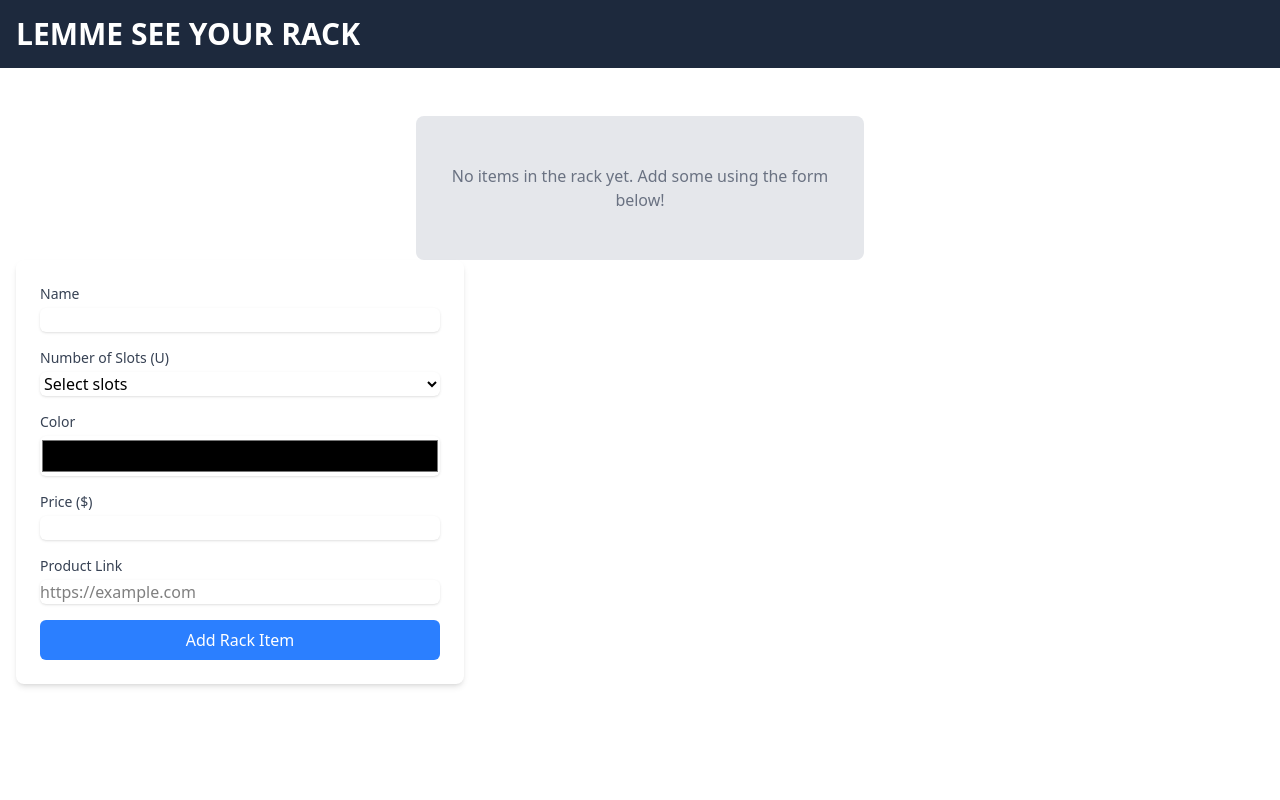
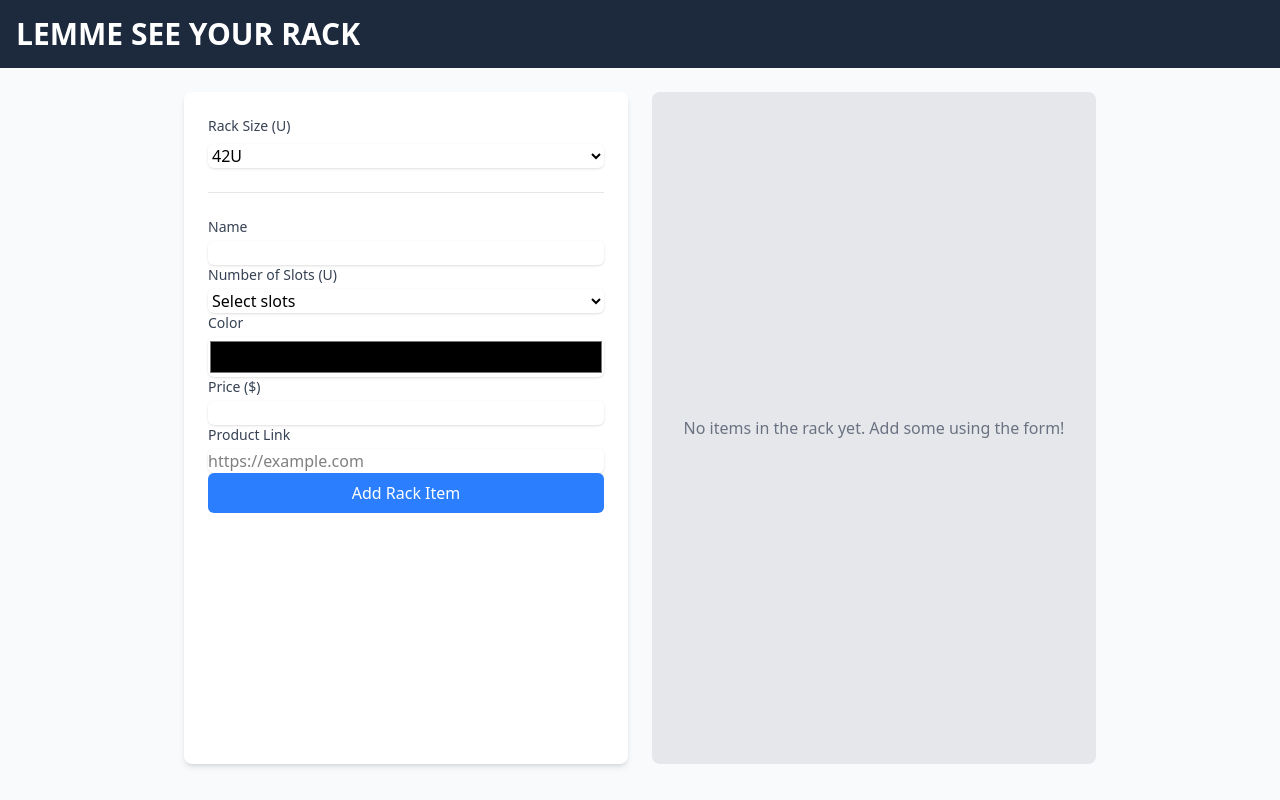
Before and after one commit to corbin-mcguire/lemme-see-your-rack, a React (Vite) app: page / in a window 1280 px wide. Built offline with nearby package versions, Linux system fonts and the light colour scheme.

Commit message:
Working rack visualizer

```diff
--- a/src/App.jsx
+++ b/src/App.jsx
@@ -4,11 +4,13 @@ import Header from "./components/Header.jsx";
 
 function App() {
   return (
-    <div>
+    <div className="min-h-screen bg-gray-50">
       <Header />
-      <div className="p-4">
-        <RackView />
-        <RackForm />
+      <div className="w-3/4 mx-auto">
+        <div className="grid grid-cols-2 gap-6 p-6">
+          <RackForm />
+          <RackView />
+        </div>
       </div>
     </div>
   );
--- a/src/components/RackForm.jsx
+++ b/src/components/RackForm.jsx
@@ -3,6 +3,9 @@ import useRackStore from "../store/rackStore";
 
 export default function RackForm() {
   const addItem = useRackStore((state) => state.addItem);
+  const setRackSize = useRackStore((state) => state.setRackSize);
+  const rackSize = useRackStore((state) => state.rackSize);
+
   const [formData, setFormData] = useState({
     name: "",
     slots: "",
@@ -19,6 +22,10 @@ export default function RackForm() {
     }));
   };
 
+  const handleRackSizeChange = (e) => {
+    setRackSize(Number(e.target.value));
+  };
+
   const handleSubmit = (e) => {
     e.preventDefault();
     addItem({
@@ -28,7 +35,6 @@ export default function RackForm() {
       id: crypto.randomUUID(),
     });
 
-    // Reset form
     setFormData({
       name: "",
       slots: "",
@@ -41,8 +47,29 @@ export default function RackForm() {
   return (
     <form
       onSubmit={handleSubmit}
-      className="max-w-md space-y-4 bg-white p-6 rounded-lg shadow-md"
+      className="sticky top-6 bg-white p-6 rounded-lg shadow-md"
     >
+      <div className="mb-6 pb-6 border-b border-gray-200">
+        <label
+          htmlFor="rackSize"
+          className="block text-sm font-medium text-gray-700 mb-2"
+        >
+          Rack Size (U)
+        </label>
+        <select
+          id="rackSize"
+          value={rackSize}
+          onChange={handleRackSizeChange}
+          className="mt-1 block w-full rounded-md border-gray-300 shadow-sm focus:border-blue-500 focus:ring-blue-500"
+        >
+          {[...Array(44)].map((_, i) => (
+            <option key={i + 1} value={i + 1}>
+              {i + 1}U
+            </option>
+          ))}
+        </select>
+      </div>
+
       <div>
         <label
           htmlFor="name"
--- a/src/components/RackView.jsx
+++ b/src/components/RackView.jsx
@@ -1,46 +1,72 @@
 import useRackStore from "../store/rackStore";
+
+function getContrastYIQ(hexcolor) {
+  // Remove # if present
+  hexcolor = hexcolor.replace("#", "");
+
+  // Convert to RGB
+  const r = parseInt(hexcolor.substr(0, 2), 16);
+  const g = parseInt(hexcolor.substr(2, 2), 16);
+  const b = parseInt(hexcolor.substr(4, 2), 16);
+
+  // Calculate YIQ ratio
+  const yiq = (r * 299 + g * 587 + b * 114) / 1000;
+
+  // Return black or white based on YIQ ratio
+  return yiq >= 128 ? "text-black" : "text-white";
+}
 
 export default function RackView() {
   const rack = useRackStore((state) => state.rack);
+  const rackSize = useRackStore((state) => state.rackSize);
 
   return (
-    <div className="max-w-md mx-auto mt-8">
-      <div className="bg-gray-200 p-4 rounded-lg">
-        <div className="space-y-2">
-          {rack.map((item) => (
+    <div className="bg-gray-200 p-4 rounded-lg h-[calc(100vh-8rem)] overflow-y-auto">
+      {rack.length === 0 ? (
+        <div className="flex items-center justify-center h-full text-gray-500">
+          No items in the rack yet. Add some using the form!
+        </div>
+      ) : (
+        <div
+          className="grid grid-cols-1 gap-2 relative h-full"
+          style={{
+            gridTemplateRows: `repeat(${rackSize}, minmax(0, 1fr))`,
+          }}
+        >
+          {rack.map((item) => {
+            const textColorClass = getContrastYIQ(item.color);
+
+            return (
               <div
                 key={item.id}
                 style={{
                   backgroundColor: item.color,
-                height: `${item.slots * 1.75}rem`, // Each U is 1.75rem tall
+                  gridRow: `span ${item.slots}`,
                 }}
-              className="relative w-full rounded-md shadow-md overflow-hidden"
+                className={`${textColorClass} rounded-lg flex flex-col justify-center p-2`}
               >
-              <div className="absolute inset-0 bg-black bg-opacity-20 p-3">
+                <div className="overflow-hidden text-ellipsis">
                   <a
                     href={item.link}
                     target="_blank"
                     rel="noopener noreferrer"
-                  className="text-white font-medium hover:underline"
+                    className={`text-lg font-semibold hover:underline line-clamp-2 ${textColorClass}`}
                   >
-                  {item.name}
+                    <span className="font-medium">{`${item.slots}U - ${item.name}`}</span>
                   </a>
-                <div className="text-white text-sm">
-                  <span>{item.slots}U</span>
+                </div>
+                {/* <div className="text-sm mt-1">
+                    <span className="font-medium">{item.slots}U</span>
                     <span className="mx-2">•</span>
-                  <span>${item.price.toFixed(2)}</span>
+                    <span className="font-medium">
+                      ${item.price.toFixed(2)}
+                    </span>
+                  </div> */}
               </div>
-              </div>
-            </div>
-          ))}
-        </div>
-
-        {rack.length === 0 && (
-          <div className="text-center py-8 text-gray-500">
-            No items in the rack yet. Add some using the form below!
+            );
+          })}
         </div>
       )}
     </div>
-    </div>
   );
 }
--- a/src/store/rackStore.js
+++ b/src/store/rackStore.js
@@ -1,8 +1,27 @@
 import { create } from "zustand";
+import { persist } from "zustand/middleware";
 
-const useRackStore = create((set) => ({
+const useRackStore = create(
+  persist(
+    (set, get) => ({
       rack: [],
-  addItem: (item) => set((state) => ({ rack: [...state.rack, item] })),
+      rackSize: 42, // Default size
+
+      setRackSize: (size) => set({ rackSize: size }),
+      addItem: (item) => {
+        const currentRack = get().rack;
+        const totalUsedSlots = currentRack.reduce((sum, i) => sum + i.slots, 0);
+
+        if (totalUsedSlots + item.slots > get().rackSize) {
+          throw new Error(
+            `Cannot add item. Not enough space in rack. Available: ${
+              get().rackSize - totalUsedSlots
+            }U, Required: ${item.slots}U`
+          );
+        }
+
+        set({ rack: [...currentRack, item] });
+      },
       removeItem: (item) =>
         set((state) => ({ rack: state.rack.filter((i) => i !== item) })),
       clearRack: () => set({ rack: [] }),
@@ -10,6 +29,11 @@ const useRackStore = create((set) => ({
         set((state) => ({
           rack: state.rack.map((i) => (i === item ? newItem : i)),
         })),
-}));
+    }),
+    {
+      name: "rack-storage", // unique name for localStorage key
+    }
+  )
+);
 
 export default useRackStore;
```
Lines whose indentation alone changed are shown as unchanged.
